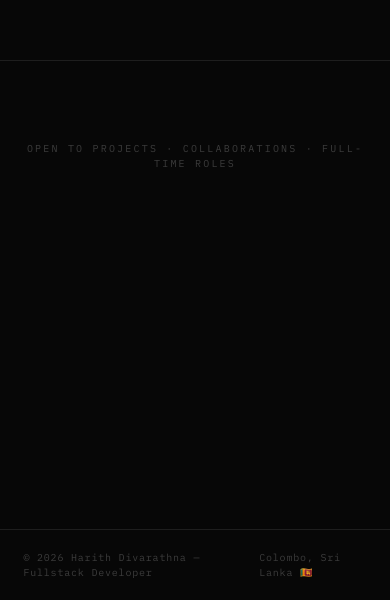
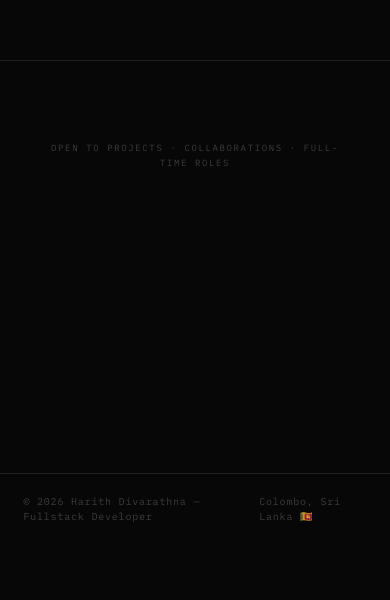
Before and after one commit to harithsenura/P, a Next.js app: page / in a window 390 px wide. Shown: the part 7869-8469 px from the top of the page. After the commit the page ends 8413 px from the top, so only its background shows below. Built offline with nearby package versions, Linux system fonts and the light colour scheme.

Commit message:
let's build together section update for mobile responsive

```diff
--- a/src/app/globals.css
+++ b/src/app/globals.css
@@ -2407,6 +2407,16 @@ section {
   .wwm-sc-sub {
     display: none;
   }
+
+  .contact-h {
+    font-size: clamp(32px, 10vw, 40px);
+    margin-bottom: 36px;
+  }
+
+  .c-btn {
+    flex: 1 1 100%;
+    padding: 12px 16px;
+  }
 }
 
 
@@ -2766,6 +2776,44 @@ footer span {
   .pd-desktop-links {
     display: none !important;
   }
+
+  /* Contact section mobile fixes */
+  #contact {
+    padding: 80px 5vw 60px;
+    min-height: auto;
+  }
+
+  .contact-eye {
+    font-size: 9px;
+    letter-spacing: 0.18em;
+    margin-bottom: 24px;
+    line-height: 1.6;
+    max-width: 300px;
+  }
+
+  .contact-h {
+    font-size: clamp(36px, 11vw, 54px);
+    margin-bottom: 48px;
+    line-height: 0.95;
+  }
+
+  .contact-h .ln2 {
+    -webkit-text-stroke: 1px var(--border-2);
+  }
+
+  .contact-btns {
+    gap: 8px;
+    width: 100%;
+    max-width: 340px;
+  }
+
+  .c-btn {
+    padding: 12px 18px;
+    font-size: 10px;
+    flex: 1 1 calc(50% - 4px);
+    text-align: center;
+    white-space: nowrap;
+  }
 }
 
 @media (max-width: 480px) {
```
